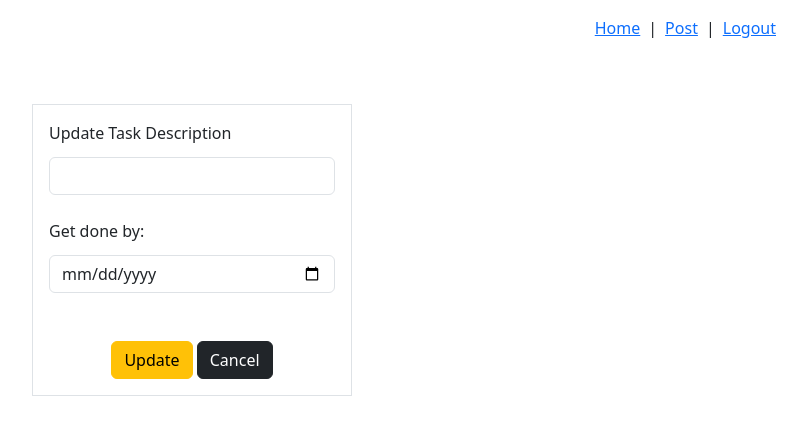
After one commit to Coding-Dojo-Project-Team/Researcher-Village, a Flask app: template flask_app/templates/updated_task.html in a window 1280 px wide. The commit adds this page. Shown: the top 435 px of the page, without its empty margins (448-1255 px from the left). Run offline with Flask 2, Linux system fonts and the light colour scheme; the template is opened without the code that fills it, so the values that code supplies are empty; parts of the project's set-up code (start-up, migrations or seed data) failed here and were passed over.

Commit message:
updating project page layout, adding an update_task.html, leaving commented questions for Adam

```diff
--- a/flask_app/controllers/projects.py
+++ b/flask_app/controllers/projects.py
@@ -17,6 +17,7 @@ def dashboard():
     data ={
         'id': session['user_id']
     }
+    # don't we want all projects to show in dashboard?
     return render_template("dashboard.html", user=User.get_by_id(data))
 
 @app.route('/project')
@@ -26,6 +27,7 @@ def projects():
     data ={
         'id': session['user_id']
     }
+    # should project page return a project by id with its tasks?
     return render_template("project.html",user=User.get_by_id(data), new_system = Project.get_all_projects())
 
 @app.route('/projects/to_db', methods=["POST"])
@@ -41,6 +43,7 @@ def project():
     }
     Project.project_insert(data)
     return redirect("/project")
+    # ^^ should this return them to dashboard? I think project.html only shows one project at a time.
 
 @app.route("/project/delete/<int:id>")
 def delete_project(id):
@@ -59,4 +62,4 @@ def edit_project (id):
     data = {
         "id" : id,
     }
-    return render_template("update.html", user=User.get_by_id(data), "Place Holder" = Project.get_one_project(data))
+    return render_template("update.html", user=User.get_by_id(data), project_to_edit = Project.get_one_project(data))
--- a/flask_app/controllers/tasks.py
+++ b/flask_app/controllers/tasks.py
@@ -62,4 +62,4 @@ def edit_tasks (id):
     data = {
         "id" : id,
     }
-    return render_template("update.html", project=Project.get_by_id(data), "Place Holder" = Task.get_one_task(data))
+    return render_template("update_task.html", project=Project.get_by_id(data), task_to_update = Task.get_one_task(data))
--- a/flask_app/static/css/styles.css
+++ b/flask_app/static/css/styles.css
@@ -15,17 +15,17 @@ th{
 tbody{
     background-color: #ffffaf  !important;
 }
-.narrow-row{
-    width: 100px !important;
-}
 
-.status{
+/* .status{
+    border-left: 2px solid #dea4a6 !important;
+    border-bottom: 2px solid #aac0d7 !important;
+} */
+.task-info{
     border-left: 2px solid #dea4a6 !important;
     border-bottom: 2px solid #aac0d7 !important;
 }
-.task-name{
-    border-left: 2px solid #dea4a6 !important;
-    border-bottom: 2px solid #aac0d7 !important;
+.change-task{
+    border-right: 2px solid #dea4a6 !important;
 }
 .card-img-top{
     width: 50% !important;
@@ -36,18 +36,22 @@ tbody{
 }
 #task-form{
     z-index: 1;
-    background-image: linear-gradient(45deg,  #dea4a6, #aac0d7 );
-    box-shadow: -3px 3px 4px 2px black;
-    /* position: relative;
-    bottom: 250px !important; */
+    background-color:ivory;
+    box-shadow: -3px 3px 6px 3px black;
+    border-radius: 5px;
+    border: 1px solid black !important;
+    width: 35%;
+    position: absolute;
+    bottom: 150px !important;
+    left: 350px !important;
+    font-weight: bolder;
 }
 
-.submit-task{
-    border-radius: 100%;
-    width: 35px;
-    height: 35px;
-    padding: 5px;
-    background-color: teal;
-    color: white;
-    border: solid 2px black;
+.task-action{
+    height: fit-content;
 }
+
+/* .submit-task{
+    background-color:azure !important;
+    color: black !important;
+} */
--- a/flask_app/static/js/scripts.js
+++ b/flask_app/static/js/scripts.js
@@ -1,9 +1,8 @@
 $(document).ready(()=>{
     $('.add-task').on('click', ()=>{
-        $('#task-form').show();
+        $('#task-form').slideDown(200);
     });
-
     $('#close-task-from').on('click', ()=>{
-        $('#task-form').hide();
+        $('#task-form').slideUp(200);
     });
 })
--- /dev/null
+++ b/flask_app/templates/updated_task.html
@@ -0,0 +1,55 @@
+<!DOCTYPE html>
+<html lang="en">
+
+<head>
+    <meta charset="UTF-8">
+    <meta http-equiv="X-UA-Compatible" content="IE=edge">
+    <meta name="viewport" content="width=device-width, initial-scale=1.0">
+    <!-- commented out until we have controller to run app, render template, and utilize jinja2 -->
+    <!-- <link rel="stylesheet" type="text/css" href="{{ url_for('static', filename='css/style.css') }}"> -->
+    <link rel="stylesheet" type="text/css" href="../static/css/styles.css">
+    <link href="https://cdn.jsdelivr.net/npm/bootstrap@5.3.0-alpha1/dist/css/bootstrap.min.css" rel="stylesheet"
+        integrity="sha384-GLhlTQ8iRABdZLl6O3oVMWSktQOp6b7In1Zl3/Jr59b6EGGoI1aFkw7cmDA6j6gD" crossorigin="anonymous">
+    <link rel="stylesheet" href="https://cdn.jsdelivr.net/npm/bootstrap-icons@1.10.3/font/bootstrap-icons.css">
+    <title>Researcher Village</title>
+</head>
+<body>
+    <nav class="d-flex justify-content-end mt-3 me-5">
+        <ul class="text-end d-inline-flex">
+            <li class="mx-2"><a href="/post">Home </a></li> |
+            <li class="mx-2"><a href="/project">Post</a></li> |
+            <li class="mx-2"><a href="/logout">Logout</a></li>
+        </ul>
+    </nav>
+    <main class=" mx-auto mt-5 col-6 d-flex flex-column">
+        <form class="col-6 border border-1 p-3 mx-auto" id="task-update" action="/task/edit/{{task.id}}"
+                method="POST">
+                <label class="form-label" for="task">Update Task Description</label>
+                <input class="form-control mt-1" type="text" name="task" id="task" value="{{task.task}}"><br>
+                <label class="form-label" for="date">Get done by: </label>
+                <input class="form-control mt-1" type="date" name="date" id="date" value="{{task.date}}"><br>
+                <!-- {% if task.status == 0 %} -->
+                <div class=" form-check form-check-inline">
+                    <input class="form-check-input" type="radio" name="status" id="false" value='0' checked>
+                    <label class="form-check-label" for="status">Not Done</label>
+                </div>
+                <div class=" form-check form-check-inline">
+                    <input class="form-check-input" type="radio" name="status" id="true" value='1'>
+                    <label class="form-check-label" for="status">Done</label>
+                </div><br>
+                <!-- {%else%} -->
+                <!-- <div class="form-check form-check-inline">
+                    <input class="form-check-input" type="radio" name="status" id="false" value='0'>
+                    <label class="form-check-label" for="status">Not Done</label>
+                </div>
+                <div class="form-check form-check-inline">
+                    <input class="form-check-input" type="radio" name="status" id="true" value='1' checked>
+                    <label class="form-check-label" for="status">Done</label>
+                </div> -->
+                <!-- {% endif %} -->
+                <div class="mt-4 text-center">
+                    <input class=" btn btn-warning submit-task" type="submit" value="Update">
+                    <a class=" btn btn-dark" id="close-task-from">Cancel</a>
+                </div>
+            </form>
+    </main>
```
Also changed, not shown: flask_app/templates/project.html (+55 -39 lines).
